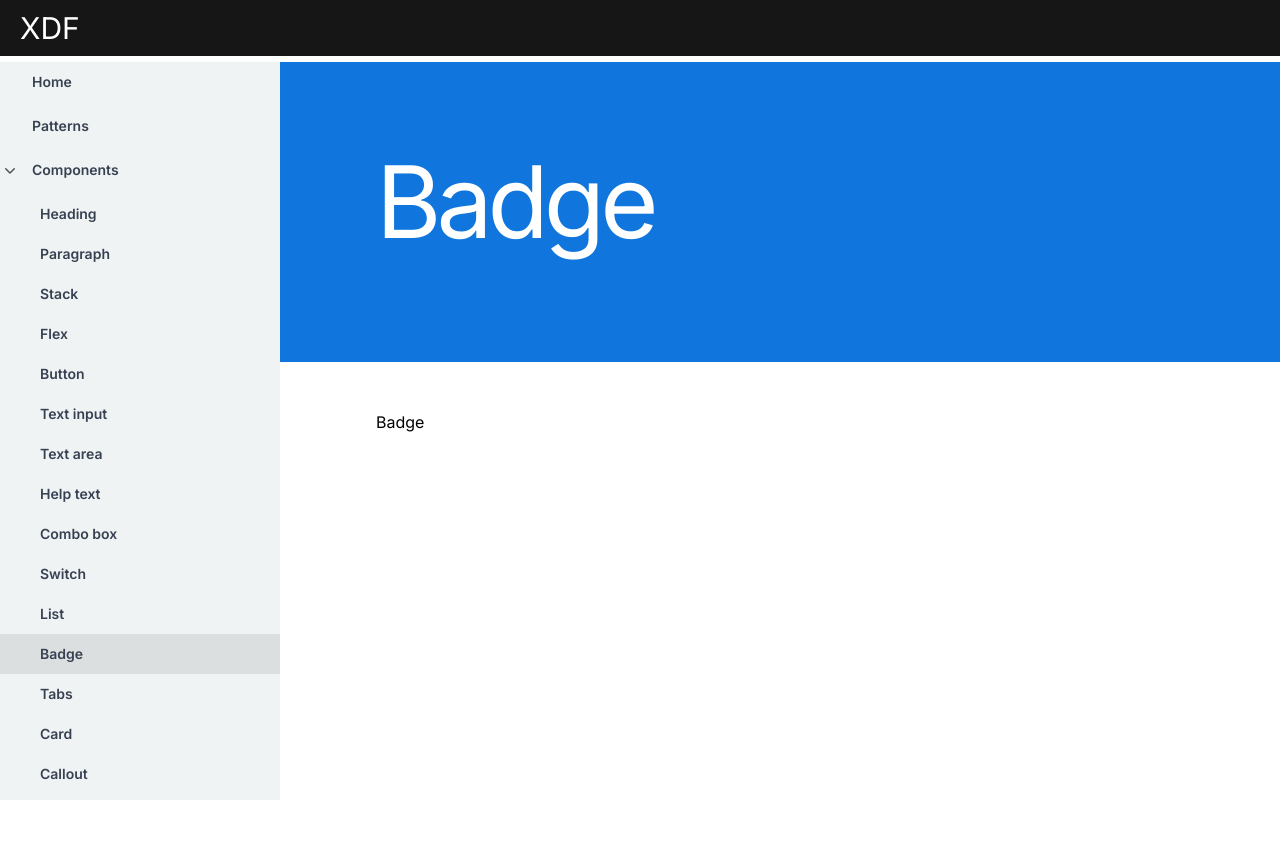
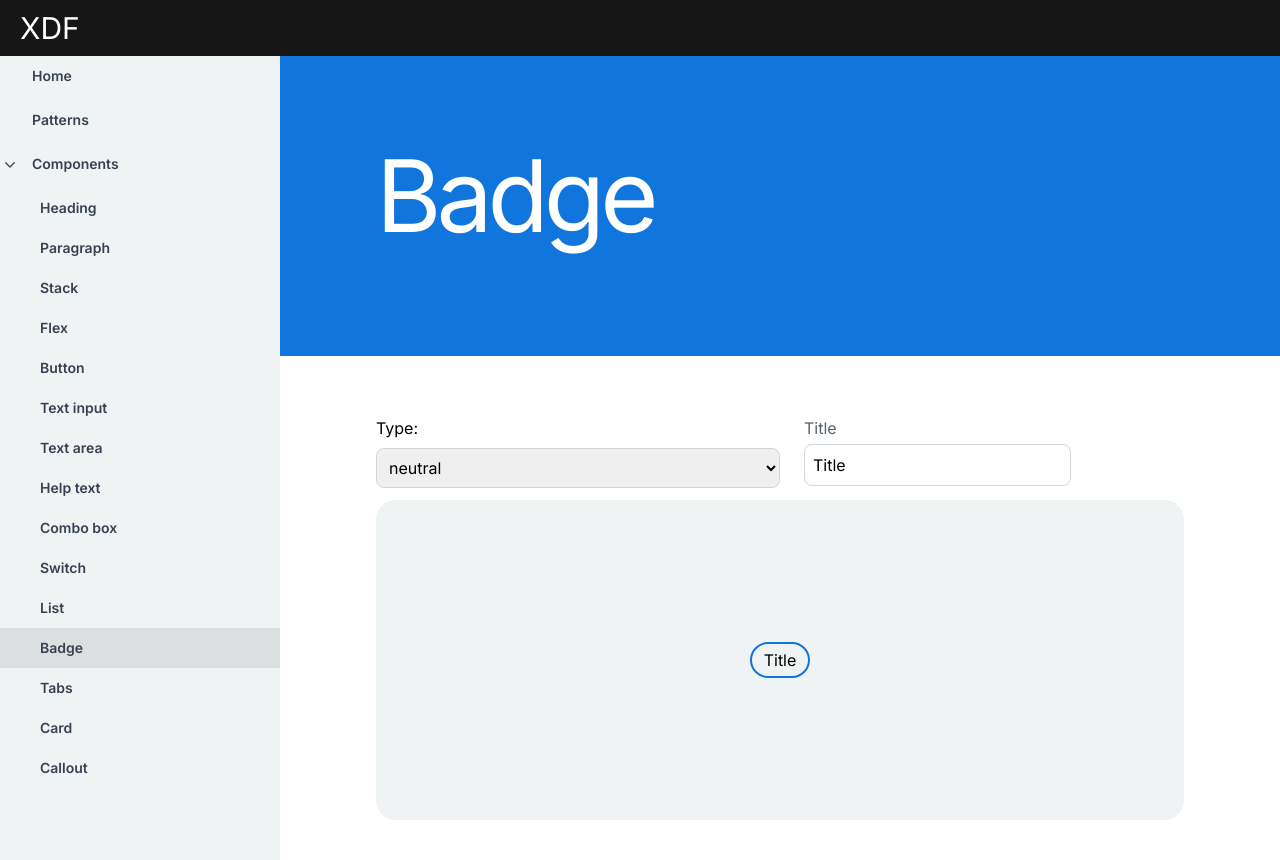
Before and after one commit to totisama/design-system, a Next.js app: page /components/badge in a window 1280 px wide. Before the commit the page ends 800 px from the top, so only its background shows below. Built offline with nearby package versions, Linux system fonts and the light colour scheme.

Commit message:
Add badge component + playground and add box colors new type/styles

```diff
--- a/src/app/components/badge/page.tsx
+++ b/src/app/components/badge/page.tsx
@@ -1,6 +1,11 @@
+import { BadgePlayground } from '@/components/badge/badge-playground'
 import { PageWrapper } from '@/components/page-wrapper'
 import type React from 'react'
 
 export default function BadgePage() {
-  return <PageWrapper name='Badge'>Badge</PageWrapper>
+  return (
+    <PageWrapper name='Badge'>
+      <BadgePlayground />
+    </PageWrapper>
+  )
 }
--- /dev/null
+++ b/src/components/badge/badge-playground.tsx
@@ -0,0 +1,81 @@
+'use client'
+
+import { Container } from '@/components/container'
+import { type ChangeEvent, useState } from 'react'
+import { Box } from '@/components/box/box'
+import { TextInput } from '@/components/text-input/text-input'
+import { Badge, type BadgeVariant } from './badge'
+
+const VARIANTS = ['neutral', 'success', 'warning', 'error']
+
+export const BadgePlayground = () => {
+  const [title, setTitle] = useState('Title')
+  const [variant, setVariant] = useState<BadgeVariant>('neutral')
+
+  const handleAsChange = (e: ChangeEvent<HTMLSelectElement>) => {
+    setVariant(e.target.value as BadgeVariant)
+  }
+
+  const handleTitleChange = (e: ChangeEvent<HTMLInputElement>) => {
+    setTitle(e.target.value)
+  }
+
+  return (
+    <>
+      <Box
+        as='section'
+        width={'100%'}
+        display='flex'
+        gap='spacing-06'
+      >
+        <Box
+          as='div'
+          marginY='spacing-04'
+          width={'50%'}
+          display='flex'
+          flexDirection='column'
+          gap='spacing-03'
+        >
+          <label htmlFor='type'>Type:</label>
+          <select
+            id='type'
+            name='type'
+            onChange={handleAsChange}
+            className='p-2 rounded-lg border border-gray-300 focus:outline-none focus:ring-2 focus:ring-gray-500 focus:border-transparent'
+          >
+            {VARIANTS.map((option) => (
+              <option
+                key={option}
+                value={option}
+              >
+                {option}
+              </option>
+            ))}
+          </select>
+        </Box>
+        <Box
+          as='div'
+          marginY='spacing-04'
+          width={'33%'}
+        >
+          <TextInput
+            id='text'
+            value={title}
+            placeholder='Title'
+            label={'Title'}
+            onChange={handleTitleChange}
+          />
+        </Box>
+      </Box>
+      <Container
+        justifyContent='center'
+        alignItems='center'
+      >
+        <Badge
+          text={title}
+          variant={variant}
+        />
+      </Container>
+    </>
+  )
+}
--- /dev/null
+++ b/src/components/badge/badge.tsx
@@ -0,0 +1,52 @@
+import { Box } from '@/components/box/box'
+import { type BackgroundColors, type BorderColors } from '../box/box-tokens'
+
+export type BadgeVariant = 'neutral' | 'success' | 'warning' | 'error'
+
+interface BadgeProps {
+  text: string
+  variant: BadgeVariant
+}
+
+const variantStyles: {
+  [key in BadgeVariant]: {
+    backgroundColor: BackgroundColors
+    borderColor: BorderColors
+  }
+} = {
+  neutral: {
+    backgroundColor: 'background-hover',
+    borderColor: 'border-interactive',
+  },
+  success: {
+    backgroundColor: 'tag-background-green',
+    borderColor: 'border-success',
+  },
+  warning: {
+    backgroundColor: 'tag-background-yellow',
+    borderColor: 'border-warning',
+  },
+  error: {
+    backgroundColor: 'tag-background-red',
+    borderColor: 'border-error',
+  },
+}
+
+export const Badge = ({ text, variant }: BadgeProps) => {
+  const style = variantStyles[variant]
+
+  return (
+    <Box
+      as='article'
+      textAlign='center'
+      backgroundColor={style.backgroundColor}
+      borderRadius='border-radius-04'
+      borderSize='border-2'
+      borderColor={style.borderColor}
+      paddingX='spacing-04'
+      paddingY='spacing-02'
+    >
+      {text}
+    </Box>
+  )
+}
--- a/src/components/box/box-styles.ts
+++ b/src/components/box/box-styles.ts
@@ -27,6 +27,8 @@ export const borderColorsStyles: { [key in BorderColors]: string } = {
   'border-subtle-00': 'border-border-subtle-00',
   'border-subtle-01': 'border-border-subtle-01',
   'border-error': 'border-border-error',
+  'border-success': 'border-icon-success',
+  'border-warning': 'border-icon-warning',
 }
 
 export const borderSizeStyles: { [key in BorderSizes]: string } = {
--- a/src/components/box/box-tokens.ts
+++ b/src/components/box/box-tokens.ts
@@ -32,6 +32,9 @@ export type BorderColors =
   | 'border-interactive'
   | 'border-subtle-00'
   | 'border-subtle-01'
+  | 'border-interactive'
+  | 'border-success'
+  | 'border-warning'
   | 'border-error'
 
 export type Spacing =
--- a/tailwind.config.ts
+++ b/tailwind.config.ts
@@ -10,6 +10,8 @@ const config: Config = {
     extend: {
       colors: {
         'border-error': 'var(--red_60)',
+        'border-success': 'var(--green_60',
+        'border-warning': 'var(--yellow_60',
         background: 'var(--white)',
         'background-hover': 'var(--gray_05)',
         'border-subtle-00': 'var(--gray_20)',
```
